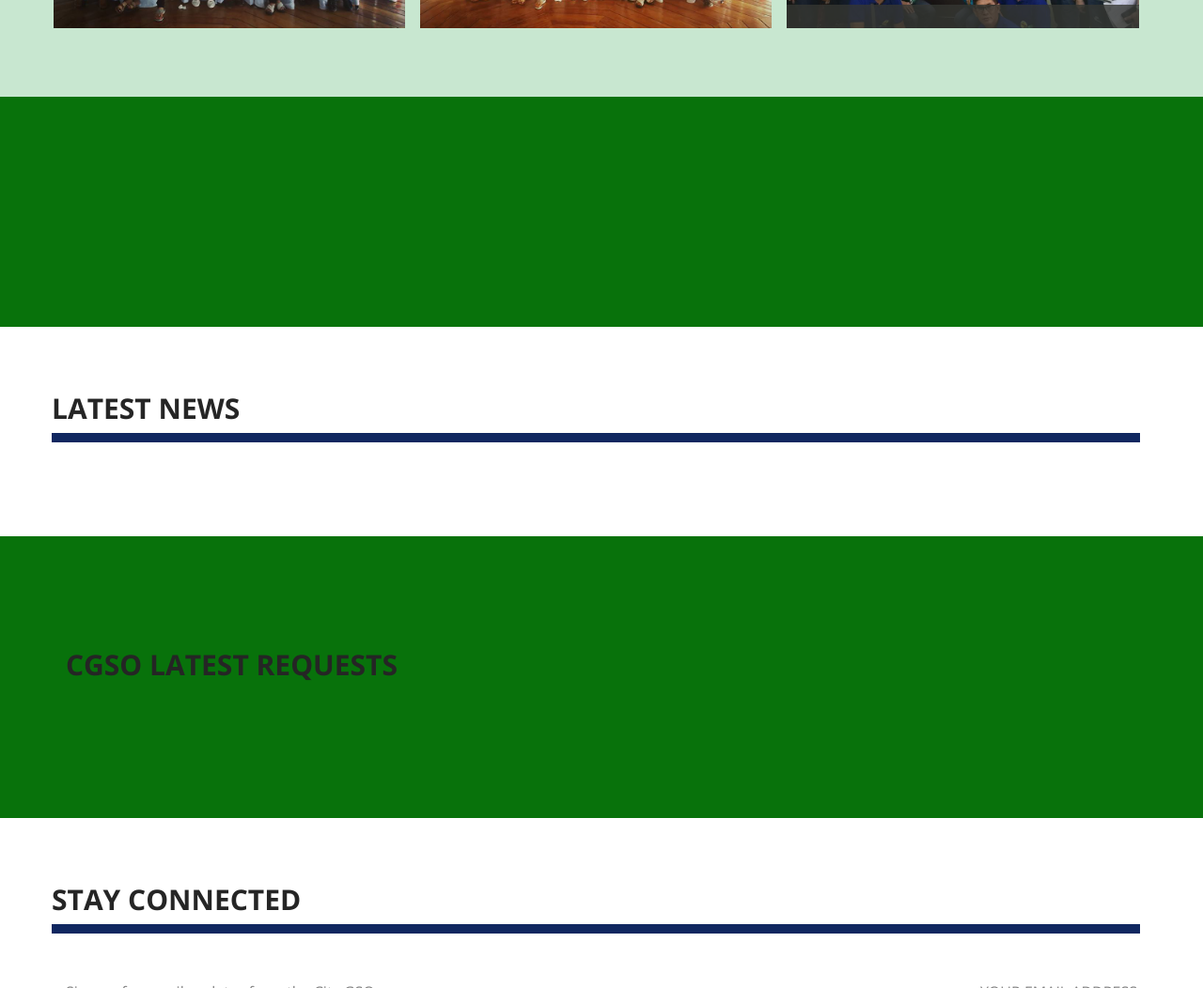
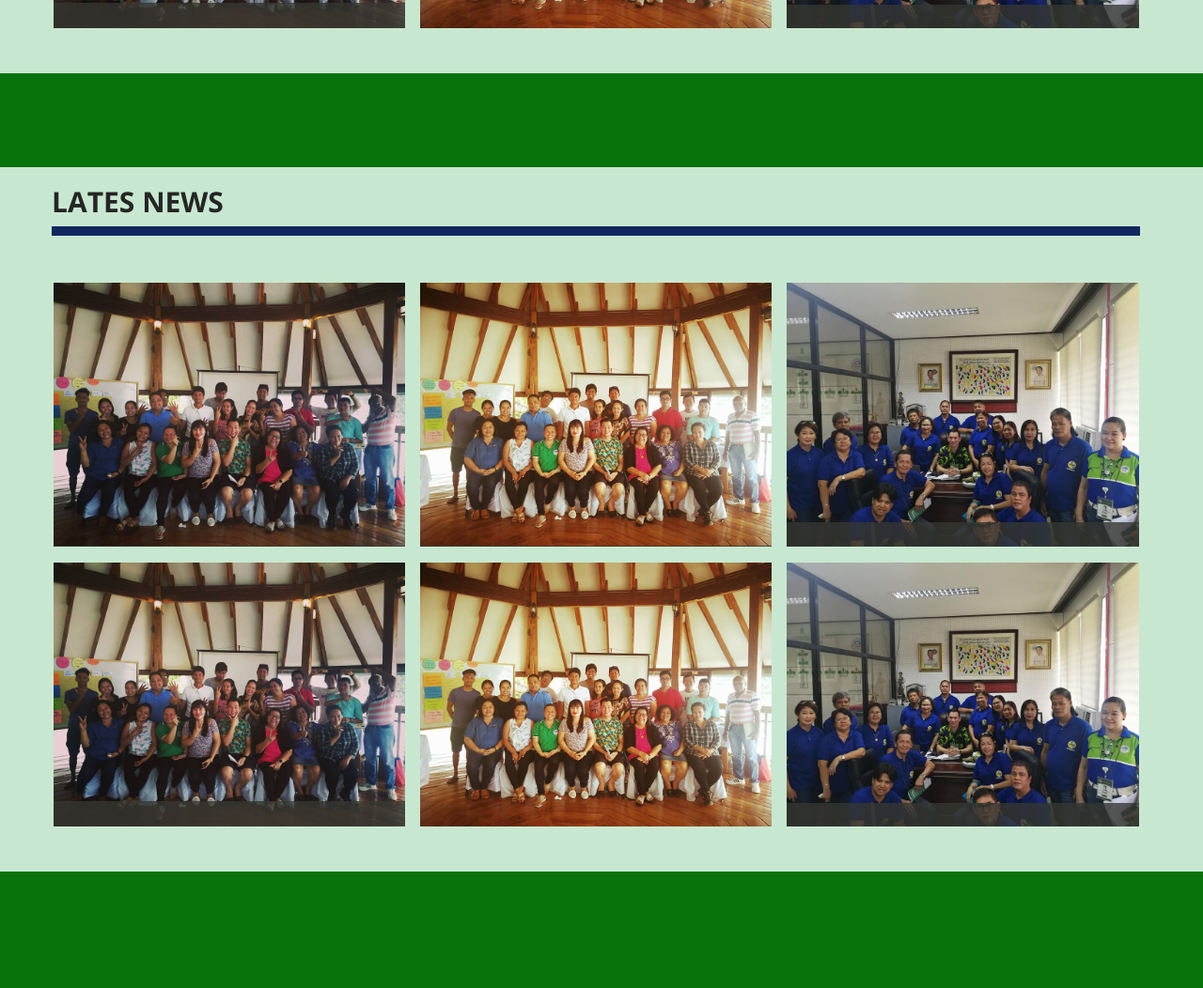
Before and after one commit to ranoloel/gso-tagbilaran-ui, a plain HTML site: page gso-tagbilaran v-1.2/index.html in a window 1280 px wide. Shown: the part 1748-2800 px from the top of the page at 94% size. Drawn offline with nearby package versions, Linux system fonts and the light colour scheme; some packages are replaced by stand-ins of ours.

Commit message:
Section alignment and crating new sections

```diff
--- a/gso-tagbilaran v-1.2/css/main.css
+++ b/gso-tagbilaran v-1.2/css/main.css
@@ -53,8 +53,8 @@ h1, h2, h3, h4, h5, h6,
     color: #252525;
 }
 
-main > section {
-    padding: 70px 0;
+main > section-news {
+    padding: 0px 0;
 }
 
 .btn {
@@ -1186,6 +1186,12 @@ main > section {
     padding: 10px 15px;
     border: none;
     float: right;
+}
+
+
+.add-bottom {
+    width: 100%;
+    height: 30px;
 }
 
 /*=========== End Elmo Version ===========*/
--- a/gso-tagbilaran v-1.2/index.html
+++ b/gso-tagbilaran v-1.2/index.html
@@ -82,17 +82,15 @@
 			<button class="gso-login">LOGIN </button>
 			<button class="gso-feedback">FEEDBACK</button>
 			<button class="gso-search"><span class="glyphicon glyphicon-search"></span></button>
-			<!-- <button class="gso-logo"><img src="img/gso_logo.png"></button> -->
+			<div id="glogo" style="position: absolute; top: 15%; left: 47%;"><img src="img/gso_logo.png" height="100" width ="100"></div>
         </header>
-        <!-- <div class="gso-logo"><img src="img/gso_logo.png"></div> -->
-    </div>
-
+	</div>
 		<main class="site-content" role="main">
         <!--
         Home Slider
         ==================================== -->
 		<section id="home-slider">
-            <div id="slider" class="sl-slider-wrapper">
+            <div id="slider"To hide the logo on page scroll class="sl-slider-wrapper">
 				<div class="sl-slider">
 					<div class="sl-slide" data-orientation="horizontal" data-slice1-rotation="-25" data-slice2-rotation="-25" data-slice1-scale="2" data-slice2-scale="2">
 						<div class="bg-img bg-img-1"></div>
@@ -198,9 +196,7 @@
 				</div>
 			</section>
 			<!-- end Service section -->
-
-			<!-- portfolio section -->
-
+			<!-- end portfolio section -->
 			<section id="portfolio">
 				<div class="header-container"></div>
 					<div class="bg-container">
@@ -212,7 +208,7 @@
 									<li class="portfolio-item">
 										<img src="img/portfolio/item.jpg" class="img-responsive" alt="Please provide contents in this area">
 										<figcaption class="mask">
-											<h3>GSO DEPARTMENTAL</h3>
+											<h3>TEAM BUILDING</h3>
 											<p>CGSO departmental streamlining and review.. </p>
 										</figcaption>
 										<ul class="external">
@@ -224,7 +220,7 @@
 									<li class="portfolio-item">
 										<img src="img/portfolio/item2.jpg" class="img-responsive" alt="Please provide contents in this area">
 										<figcaption class="mask">
-											<h3>GSO DEPARTMENTAL</h3>
+											<h3>FAMILY DAY</h3>
 											<p>CGSO departmental streamlining and review.. </p>
 										</figcaption>
 										<ul class="external">
@@ -236,7 +232,7 @@
 									<li class="portfolio-item">
 										<img src="img/portfolio/item3.jpg" class="img-responsive" alt="Please provide contents in this area">
 										<figcaption class="mask">
-											<h3>GSO VISITATION</h3>
+											<h3>ALAY-LAKAD</h3>
 											<p>Thank you for visiting our office. Welcome to tagbilaran city General Services officers of Negros Occidental.#asensopamore </p>
 										</figcaption>
 										<ul class="external">
@@ -248,7 +244,7 @@
 									<li class="portfolio-item">
 										<img src="img/portfolio/item.jpg" class="img-responsive" alt="Please provide contents in this area">
 										<figcaption class="mask">
-											<h3>GSO DEPARTMENTAL</h3>
+											<h3>INTERDEPARTMENTAL BALL GAMES</h3>
 											<p>CGSO departmental streamlining and review.. </p>
 										</figcaption>
 										<ul class="external">
@@ -260,7 +256,7 @@
 									<li class="portfolio-item">
 										<img src="img/portfolio/item2.jpg" class="img-responsive" alt="Please provide contents in this area">
 										<figcaption class="mask">
-											<h3>GSO DEPARTMENTAL</h3>
+											<h3>COSTAL CLEAN-UPS</h3>
 											<p>CGSO departmental streamlining and review.. </p>
 										</figcaption>
 										<ul class="external">
@@ -272,7 +268,7 @@
 									<li class="portfolio-item">
 										<img src="img/portfolio/item3.jpg" class="img-responsive" alt="Please provide contents in this area">
 										<figcaption class="mask">
-											<h3>GSO VISITATION</h3>
+											<h3>CHRISTMAS PARTY</h3>
 											<p>Thank you for visiting our office. Welcome to tagbilaran city General Services officers of Negros Occidental.#asensopamore </p>
 										</figcaption>
 										<ul class="external">
@@ -283,21 +279,91 @@
 								</ul>
 							</div>
 						</div>
+						<div class="add-bottom"></div>
 					</div>
-				<div class="bottom-container"><div class="bottom-container2"></div></div>
-			</section>
-			<!-- end portfolio section -->
-			<section id="portfolio">
-				<div class="container">
-					<div class="row">
-						<h2><b>LATEST NEWS</b></h2>
-						<div class="activity-line"></div>
+				<div class="header-container"></div>
+					<div class="bg-container">
+						<div class="container">
+							<div class="row">
+								<h2><b>LATES NEWS</b></h2>
+								<div class="activity-line"></div>
+								<ul class="project-wrapper wow animated fadeInUp">
+									<li class="portfolio-item">
+										<img src="img/portfolio/item.jpg" class="img-responsive" alt="Please provide contents in this area">
+										<figcaption class="mask">
+											<h3>TEAM BUILDING</h3>
+											<p>CGSO departmental streamlining and review.. </p>
+										</figcaption>
+										<ul class="external">
+											<li><a class="fancybox" title="Araund The world" data-fancybox-group="works" href="img/portfolio/item.jpg"><i class="fa fa-search"></i></a></li>
+											<li><a href=""><i class="fa fa-link"></i></a></li>
+										</ul>
+									</li>
+
+									<li class="portfolio-item">
+										<img src="img/portfolio/item2.jpg" class="img-responsive" alt="Please provide contents in this area">
+										<figcaption class="mask">
+											<h3>FAMILY DAY</h3>
+											<p>CGSO departmental streamlining and review.. </p>
+										</figcaption>
+										<ul class="external">
+											<li><a class="fancybox" title="Wall street" href="img/slider/banner.jpg" data-fancybox-group="works" ><i class="fa fa-search"></i></a></li>
+											<li><a href=""><i class="fa fa-link"></i></a></li>
+										</ul>
+									</li>
+
+									<li class="portfolio-item">
+										<img src="img/portfolio/item3.jpg" class="img-responsive" alt="Please provide contents in this area">
+										<figcaption class="mask">
+											<h3>ALAY-LAKAD</h3>
+											<p>Thank you for visiting our office. Welcome to tagbilaran city General Services officers of Negros Occidental.#asensopamore </p>
+										</figcaption>
+										<ul class="external">
+											<li><a class="fancybox" title="Behind The world" data-fancybox-group="works" href="img/portfolio/item3.jpg"><i class="fa fa-search"></i></a></li>
+											<li><a href=""><i class="fa fa-link"></i></a></li>
+										</ul>
+									</li>
+
+									<li class="portfolio-item">
+										<img src="img/portfolio/item.jpg" class="img-responsive" alt="Please provide contents in this area">
+										<figcaption class="mask">
+											<h3>INTERDEPARTMENTAL BALL GAMES</h3>
+											<p>CGSO departmental streamlining and review.. </p>
+										</figcaption>
+										<ul class="external">
+											<li><a class="fancybox" title="Araund The world" data-fancybox-group="works" href="img/portfolio/item.jpg"><i class="fa fa-search"></i></a></li>
+											<li><a href=""><i class="fa fa-link"></i></a></li>
+										</ul>
+									</li>
+
+									<li class="portfolio-item">
+										<img src="img/portfolio/item2.jpg" class="img-responsive" alt="Please provide contents in this area">
+										<figcaption class="mask">
+											<h3>COSTAL CLEAN-UPS</h3>
+											<p>CGSO departmental streamlining and review.. </p>
+										</figcaption>
+										<ul class="external">
+											<li><a class="fancybox" title="Wall street" href="img/slider/banner.jpg" data-fancybox-group="works" ><i class="fa fa-search"></i></a></li>
+											<li><a href=""><i class="fa fa-link"></i></a></li>
+										</ul>
+									</li>
+
+									<li class="portfolio-item">
+										<img src="img/portfolio/item3.jpg" class="img-responsive" alt="Please provide contents in this area">
+										<figcaption class="mask">
+											<h3>CHRISTMAS PARTY</h3>
+											<p>Thank you for visiting our office. Welcome to tagbilaran city General Services officers of Negros Occidental.#asensopamore </p>
+										</figcaption>
+										<ul class="external">
+											<li><a class="fancybox" title="Behind The world" data-fancybox-group="works" href="img/portfolio/item3.jpg"><i class="fa fa-search"></i></a></li>
+											<li><a href=""><i class="fa fa-link"></i></a></li>
+										</ul>
+									</li>
+								</ul>
+							</div>
+						</div>
+						<div class="add-bottom"></div>
 					</div>
-				</div>
-			</section>
-			<!-- end Contact section -->
-
-			<section id="portfolio">
 				<div class="header-container-service-request">
 					<div class="container">
 						<h2><b>CGSO LATEST REQUESTS</b></h2>
@@ -322,23 +388,6 @@
 				</div>
 			</section>
 		</main>
-		<footer id="footer">
-			<div class="container">
-				<div class="row text-center">
-					<div class="footer-content">
-						<div class="footer-social">
-							<ul>
-								<li class="wow animated zoomIn"><a href="#"><i class="fa fa-twitter fa-3x"></i></a></li>
-								<li class="wow animated zoomIn" data-wow-delay="0.3s"><a href="#"><i class="fa fa-facebook fa-3x"></i></a></li>
-								<li class="wow animated zoomIn" data-wow-delay="1.2s"><a href="#"><i class="fa fa-youtube fa-3x"></i></a></li>
-							</ul>
-						</div>
-
-						<p>Copyright &copy; GSO | TAGBILARAN </p>
-					</div>
-				</div>
-			</div>
-		</footer>
 
 		<!-- Essential jQuery Plugins
 		================================================== -->
```
